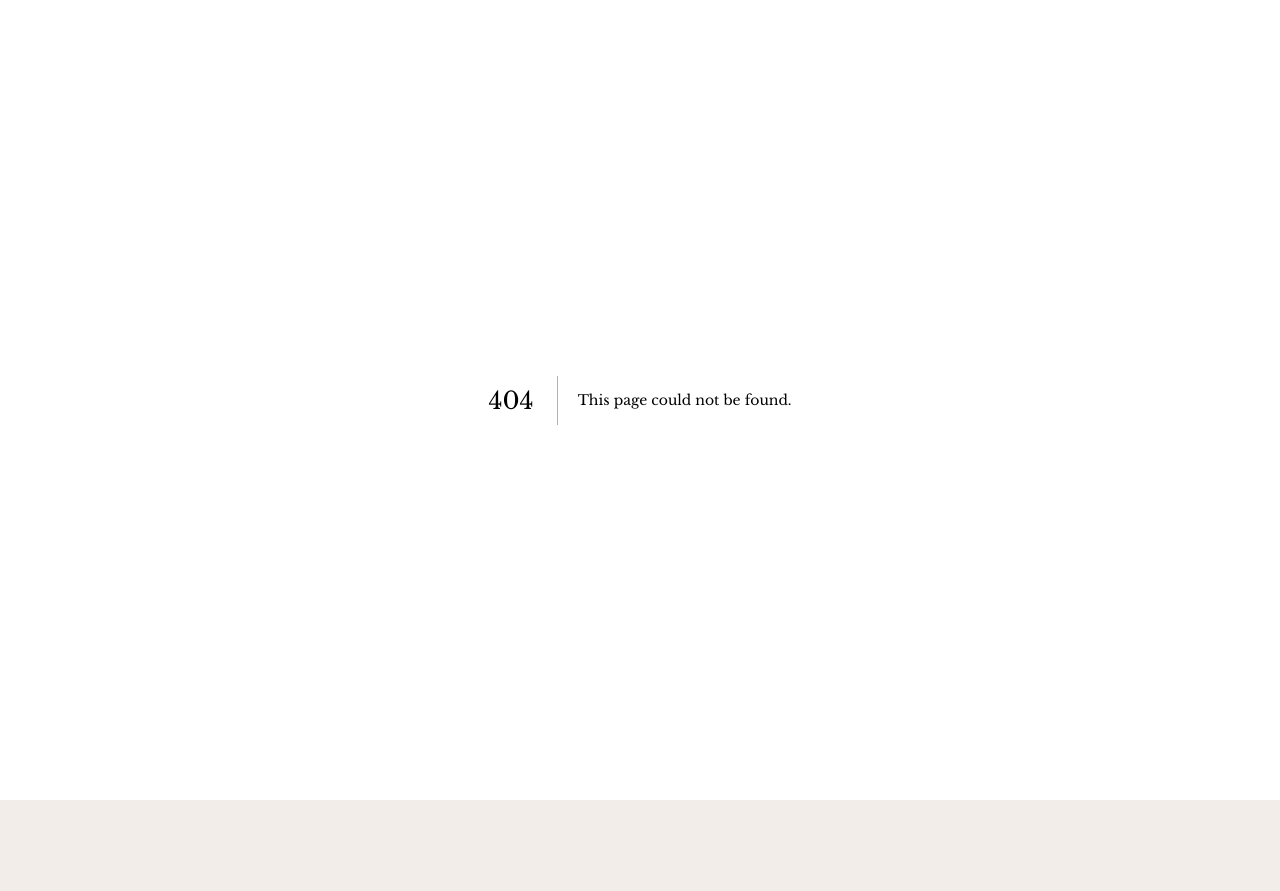
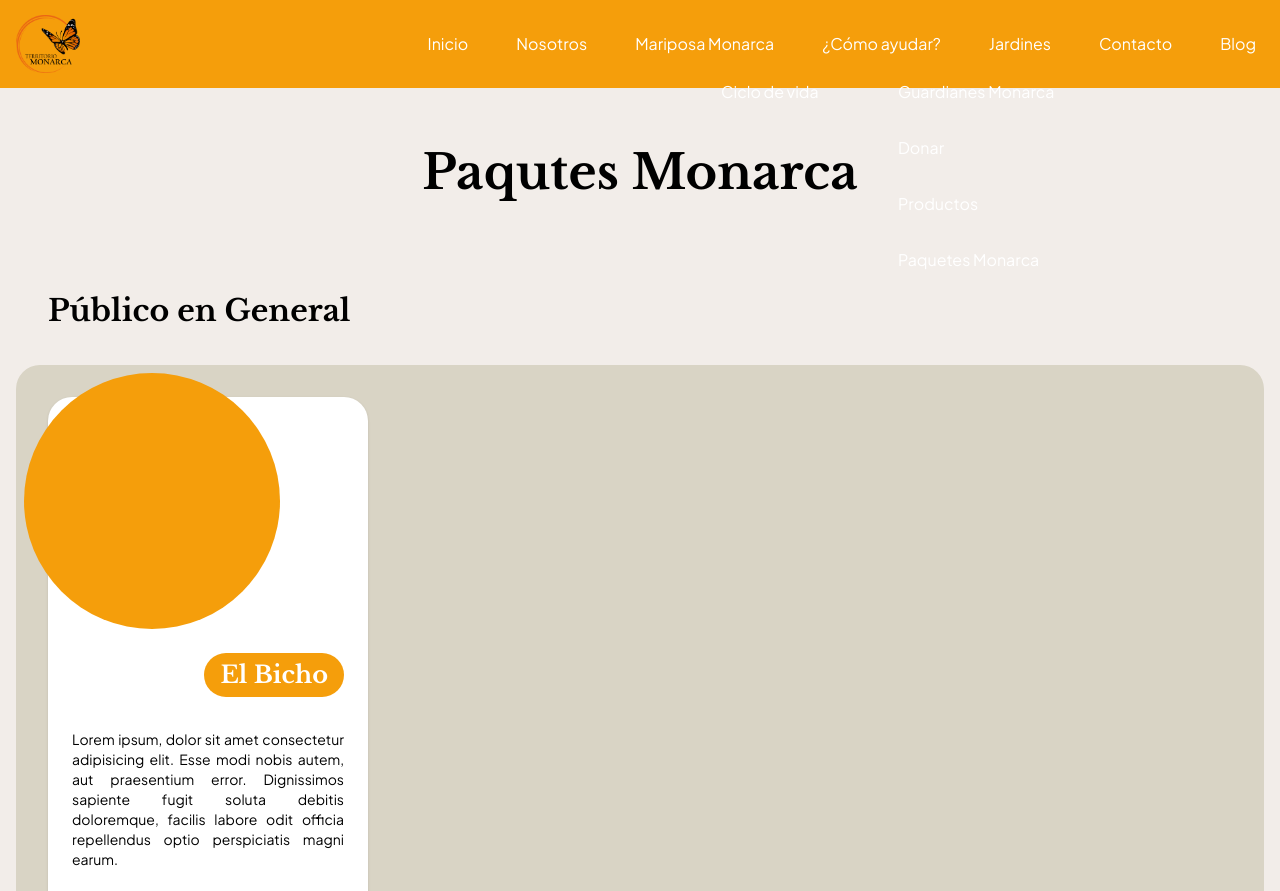
Before and after one commit to fernando801/TerritorioMonarca, a Next.js app: page /como_ayudar/paquetes in a window 1280 px wide. Before the commit this address had no page. Shown: the top 891 px of the page. Before the commit the page ends 800 px from the top, so only its background shows below. Built offline with nearby package versions, Linux system fonts and the light colour scheme.

Commit message:
Added Paquetes Monarca Layout

```diff
--- a/components/Header/Header.js
+++ b/components/Header/Header.js
@@ -69,10 +69,15 @@ export default function Header() {
                 <Link href='/como_ayudar/productos/'>
                   <div className={styles.menu__subitem}>Productos</div>
                 </Link>
+                <Link href='/como_ayudar/paquetes/'>
+                  <div className={styles.menu__subitem}>Paquetes Monarca</div>
+                </Link>
               </div>
             </div>
             <div>
-              <div className={styles.menu__item}>Jardines</div>
+              <Link href='/jardines/'>
+                <div className={styles.menu__item}>Jardines</div>
+              </Link>
             </div>
             <div>
               <div className={styles.menu__item}>Contacto</div>
--- /dev/null
+++ b/components/PaqueteMonarca/PaqueteMonarca.js
@@ -0,0 +1,53 @@
+import { useState } from 'react'
+import { BsXLg, BsChevronRight } from 'react-icons/bs'
+import Image from 'next/image'
+import Modal from '@/components/Modal'
+
+export default function CyclePhase({ title }) {
+  const [modal, setModal] = useState(false)
+
+  return (
+    <>
+      <div
+        className='relative w-80 cursor-pointer rounded-3xl bg-white shadow transition-all duration-100 active:scale-95'
+        onClick={() => setModal(true)}
+      >
+        <div className='relative -left-6 -top-6 aspect-square w-64 rounded-full bg-amber-500'></div>
+        <div className='p-6 pt-0'>
+          <h4 className='pill mb-8 ml-auto text-center'>{title}</h4>
+          <p className='text-sm text-justify'>
+            Lorem ipsum, dolor sit amet consectetur adipisicing elit. Esse modi
+            nobis autem, aut praesentium error. Dignissimos sapiente fugit
+            soluta debitis doloremque, facilis labore odit officia repellendus
+            optio perspiciatis magni earum.
+          </p>
+          <div
+            className='w-fit mt-6 ml-auto cursor-pointer rounded-full bg-amber-500 p-2 text-white hover:bg-amber-400 active:scale-95'
+            onClick={() => setModal(false)}
+          >
+            <BsChevronRight className='text-2xl md:text-3xl' />
+          </div>
+        </div>
+      </div>
+      {modal && (
+        <Modal
+          onClickOutside={() => {
+            setModal(false)
+          }}
+        >
+          <div className='relative max-h-full max-w-5xl rounded-3xl bg-white  pt-16 pb-8 md:pt-20'>
+            <div
+              className='absolute top-4 right-4 cursor-pointer rounded-2xl bg-amber-500 p-2 text-white hover:bg-amber-400 active:scale-95'
+              onClick={() => setModal(false)}
+            >
+              <BsXLg className='text-2xl md:text-3xl' />
+            </div>
+            <div className='max-h-full overflow-auto px-4'>
+              <h1 className='py-2 px-2 sm:py-8'>{title}</h1>
+            </div>
+          </div>
+        </Modal>
+      )}
+    </>
+  )
+}
--- /dev/null
+++ b/components/PaqueteMonarca/index.js
@@ -0,0 +1 @@
+export {default} from './PaqueteMonarca'
--- /dev/null
+++ b/pages/como_ayudar/paquetes.js
@@ -0,0 +1,26 @@
+import Head from 'next/head'
+import Link from 'next/link'
+import Image from 'next/image'
+import Header from '@/components/Header'
+import PaqueteMonarca from '@/components/PaqueteMonarca'
+
+export default function Jardines () {
+  return(
+    <>
+      <Header />
+      <section>
+        <article className='mx-auto container p-8 sm:p-12'>
+          <h1 className='text-center'>Paqutes Monarca</h1>
+        </article>
+      </section>
+      <section>
+        <article className='mx-auto container px-4'>
+          <h3 className='p-8'>Público en General</h3>
+          <div className='rounded-3xl bg-clay-300 p-8 overflow-auto'>
+            <PaqueteMonarca title={'El Bicho'}/>
+          </div>
+        </article>
+      </section>
+    </>
+  )
+}
--- /dev/null
+++ b/pages/jardines.js
@@ -0,0 +1,13 @@
+import Head from 'next/head'
+import Link from 'next/link'
+import Image from 'next/image'
+import Header from '@/components/Header'
+
+export default function Jardines () {
+  return(
+    <>
+      <Header />
+      <iframe src="https://www.google.com/maps/d/u/0/embed?mid=1wzSkRuCpl_l7bSAVULmSo8Gi1xs12Vu2&ehbc=2E312F" width="640" height="480"></iframe>
+    </>
+  )
+}
--- a/pages/mariposa_monarca/ciclo.js
+++ b/pages/mariposa_monarca/ciclo.js
@@ -5,7 +5,7 @@ import CyclePhase from '@/components/CyclePhase'
 
 const phases = [
   {
-    title: 'Fase de Huevo',
+    title: 'Fase de huevo',
     thumbnail: '/images/guardianes_logo_bw.png',
     img: '/images/mariposa_monarca.jpg',
     description: [
@@ -14,7 +14,7 @@ const phases = [
     ],
   },
   {
-    title: 'Fase de Larva',
+    title: 'Fase de larva',
     thumbnail: '/images/guardianes_logo_bw.png',
     img: '/images/mariposa_monarca.jpg',
     description: [
@@ -24,7 +24,7 @@ const phases = [
     ],
   },
   {
-    title: 'Fase de Crisalida',
+    title: 'Fase de crisalida',
     thumbnail: '/images/guardianes_logo_bw.png',
     img: '/images/mariposa_monarca.jpg',
     description: [
@@ -32,7 +32,7 @@ const phases = [
     ],
   },
   {
-    title: 'Fase de Adulto',
+    title: 'Fase de adulto',
     thumbnail: '/images/guardianes_logo_bw.png',
     img: '/images/mariposa_monarca.jpg',
     description: [
--- a/styles/globals.css
+++ b/styles/globals.css
@@ -142,27 +142,27 @@ a {
   }
 
   h1 {
-    @apply leading-normal text-4xl sm:text-5xl;
+    @apply leading-normal text-4xl sm:text-5xl sm:leading-normal;
   }
 
   h2 {
     font-size: 1.875rem;
-    @apply leading-normal text-3xl sm:text-4xl;
+    @apply leading-normal text-3xl sm:text-4xl sm:leading-normal;
   }
 
   h3 {
-    @apply leading-normal text-2xl sm:text-3xl;
+    @apply leading-normal text-2xl sm:text-3xl sm:leading-normal;
   }
 
   h4 {
-    @apply leading-normal text-xl sm:text-2xl;
+    @apply leading-normal text-xl sm:text-2xl sm:leading-normal;
   }
 
   h5 {
-    @apply leading-normal text-lg sm:text-xl;
+    @apply leading-normal text-lg sm:text-xl sm:leading-normal;
   }
 
   h6 {
-    @apply leading-normal text-base sm:text-lg;
+    @apply leading-normal text-base sm:text-lg sm:leading-normal;
   }
 }
```
